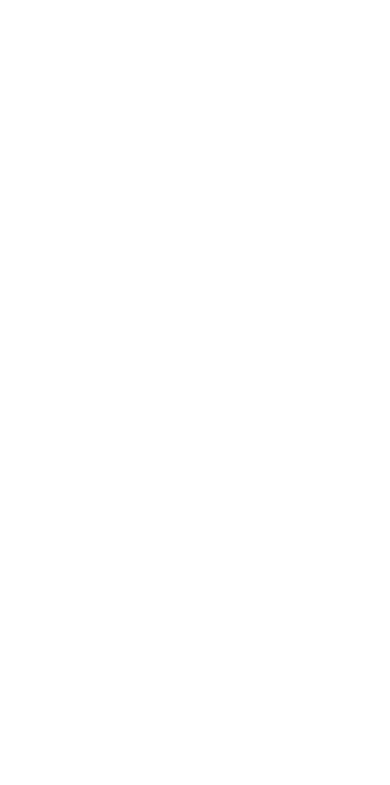
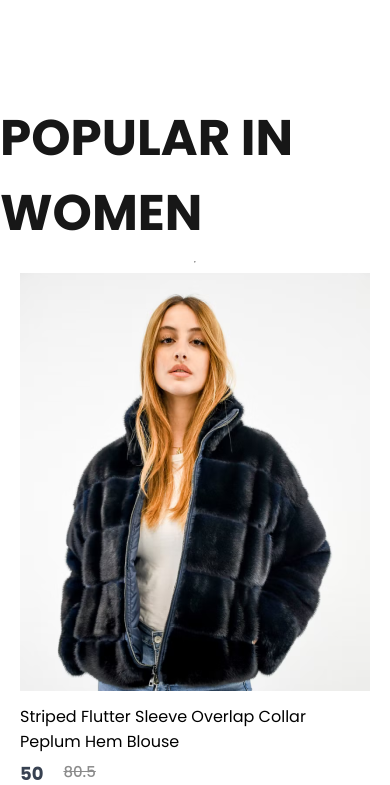
Before and after one commit to utkarsh125/ECommerce, a React (Vite) app in the folder ecommerce-website/: page / in a window 390 px wide. Shown: the part 840-1625 px from the top of the page. Before the commit the page ends 946 px from the top, so only its background shows below. Built offline with nearby package versions, Linux system fonts and the light colour scheme.

Commit message:
Breakpoint Commit

```diff
--- a/ecommerce-website/src/components/Hero/Hero.css
+++ b/ecommerce-website/src/components/Hero/Hero.css
@@ -1,6 +1,6 @@
 .hero{
     height: 100vh;
-    background: linear-gradient(180deg, #fde1ff, #e1ffea22, 60%);
+    background: linear-gradient(180deg, #e898ee, #e1ffea22, 60%);
     display: flex;
 }
 
@@ -55,5 +55,8 @@
 }
 
 .hero-right{
-
+    flex: 1;
+    display: flex;
+    align-items: center;
+    justify-content: center;
 }
--- /dev/null
+++ b/ecommerce-website/src/components/Item/Item.css
@@ -0,0 +1,31 @@
+.item{
+    width: 350px;
+}
+
+.item p{
+    margin: 6px 0px;
+}
+
+.item-prices{
+    display: flex;
+    gap: 20px;
+
+}
+
+.item-price-new{
+    color: #374151;
+    font-size: 18px;
+    font-weight: 600;
+}
+
+.item-price-old{
+    color: #8c8c8c;
+    font-size: 15px;
+    font-weight: 500;
+    text-decoration: line-through;
+}
+
+.item:hover{
+    transform: scale(1.05);
+    transition: 0.6s;
+}
--- /dev/null
+++ b/ecommerce-website/src/components/Item/Item.jsx
@@ -0,0 +1,22 @@
+import React from 'react'
+import './Item.css'
+
+const Item = (props) => {
+  return (
+    <div className="item">
+        <img src={props.image} alt="" />
+        <p>{props.name}</p>
+        <div className='item-prices'>
+            <div className='item-price-new'>
+                {props.new_price}
+            </div>
+
+            <div className='item-price-old'>
+                {props.old_price}
+            </div>
+        </div>
+    </div>
+  )
+}
+
+export default Item
--- /dev/null
+++ b/ecommerce-website/src/components/Popular/Popular.css
@@ -0,0 +1,15 @@
+.popular{
+    display: flex;
+    flex-direction: column;
+    align-items: center;
+    gap: 10px;
+    height: 90vh;
+
+}
+
+.popular h1{
+    color: #171717;
+    font-size: 50px;
+    font-weight: 600;
+
+}
--- /dev/null
+++ b/ecommerce-website/src/components/Popular/Popular.jsx
@@ -0,0 +1,20 @@
+import React from 'react'
+import './Popular.css'
+import data_product from '../assets/data'
+import Item from '../Item/Item'
+
+const Popular = () => {
+  return (
+    <div className="popular">
+        <h1>POPULAR IN WOMEN</h1>
+        <hr />
+        <div className="popular-item">
+            {data_product.map((item, i)=>{
+                return <Item key={i} id={item.id} name={item.name} image = {item.image} new_price ={item.new_price} old_price = {item.old_price}/>
+            })}
+        </div>
+    </div>
+  )
+}
+
+export default Popular
--- a/ecommerce-website/src/components/assets/data.js
+++ b/ecommerce-website/src/components/assets/data.js
@@ -32,3 +32,4 @@
 ];
 
 export default data_product;
+data_product
--- a/ecommerce-website/src/pages/Shop.jsx
+++ b/ecommerce-website/src/pages/Shop.jsx
@@ -1,10 +1,12 @@
 import React from 'react'
 import Hero from '../components/Hero/Hero'
+import Popular from '../components/Popular/Popular'
 
 const Shop = () => {
   return (
     <div>
       <Hero />
+      <Popular />
     </div>
   )
 }
```
